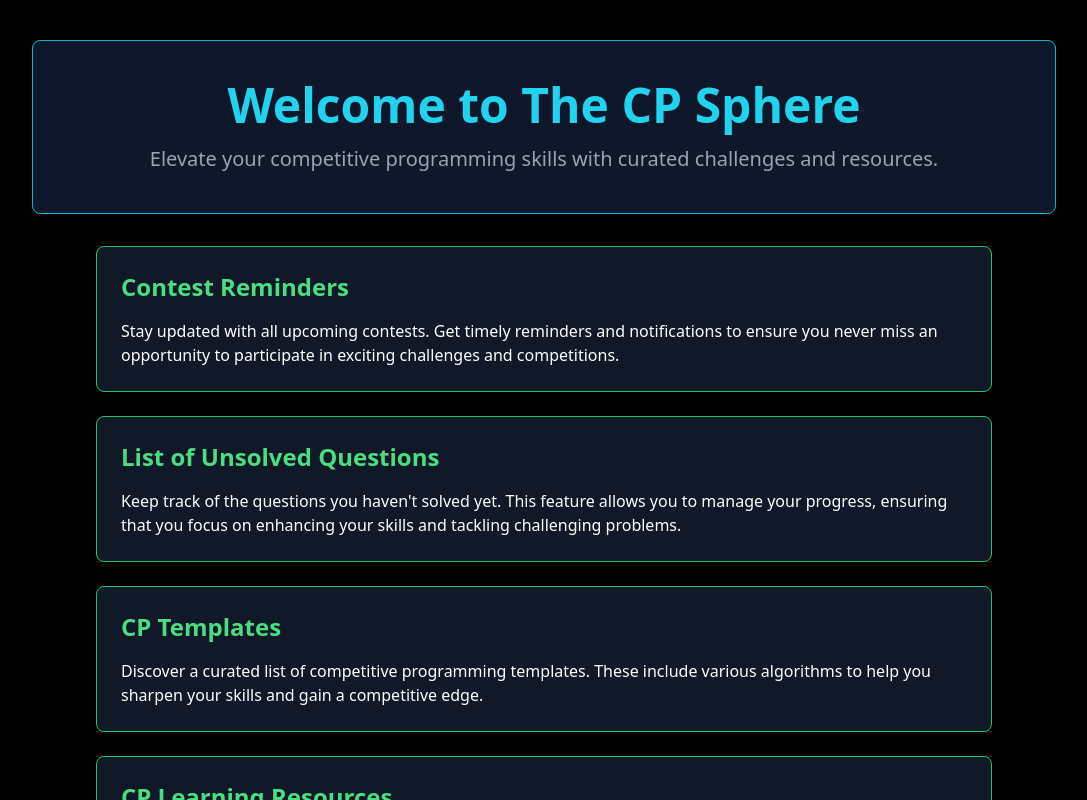
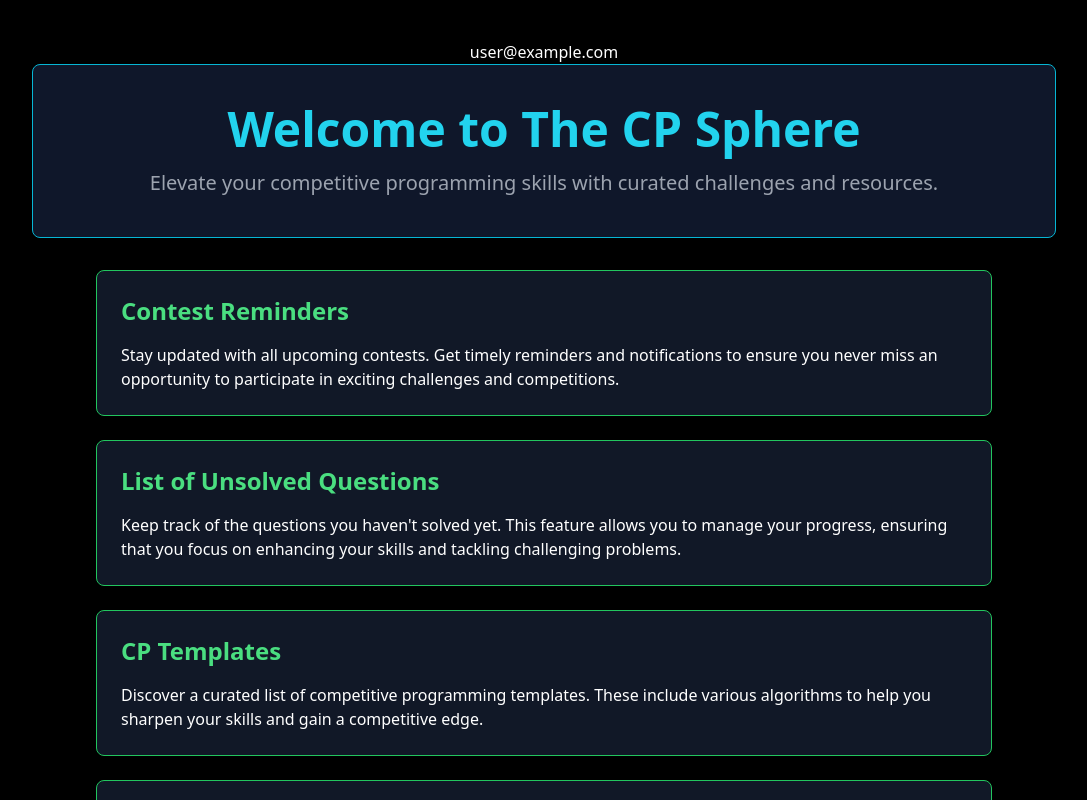
Before and after one commit to niteshsaxena03/The-CP-Sphere-Client, a React (Vite) app: page /home in a window 1280 px wide. Shown: the top 800 px of the page, without its empty margins (96-1183 px from the left). Built offline with nearby package versions, Linux system fonts and the light colour scheme; no server answers; sample sign-in values are in the browser's storage.

Commit message:
fetched current user email

```diff
--- a/src/pages/HomePage.jsx
+++ b/src/pages/HomePage.jsx
@@ -1,11 +1,22 @@
-import { useEffect } from "react";
+import { useEffect, useState } from "react";
 import { useNavigate } from "react-router-dom"; // Changed to useNavigate
 import CardComponent from "../components/CardComponent";
 import { useFirebase } from "../Firebase/firebaseContext";
 
 const HomePage = () => {
   const navigate = useNavigate(); // Use useNavigate instead of useNavigation
-  const { logOut, isLoggedIn } = useFirebase();
+  const { logOut, isLoggedIn, user } = useFirebase();
+
+  const [userEmail, setUserEmail] = useState(null);
+
+  useEffect(() => {
+    if (user) {
+      console.log(user);
+      setUserEmail(user.email); // Set the email if user is logged in
+    } else {
+      console.log("user not found");
+    }
+  }, [user]);
 
   // Redirect to welcome page if not logged in
   useEffect(() => {
@@ -13,6 +24,8 @@ const HomePage = () => {
       navigate("/"); // Change to your actual welcome page route
     }
   }, [isLoggedIn, navigate]);
+
+  console.log("Current User Email:", userEmail);
 
   const cardData = [
     {
@@ -55,6 +68,7 @@ const HomePage = () => {
 
   return (
     <div className="bg-black min-h-screen p-5 md:p-10 flex flex-col items-center">
+      <h1 className="text-white">{userEmail}</h1> {/* Correctly render the userEmail here */}
       {/* Main Welcome Card */}
       <div className="bg-slate-900 p-10 rounded-lg shadow-lg mb-8 w-full max-w-5xl text-center border border-cyan-500">
         <h1 className="text-4xl md:text-5xl font-bold text-cyan-400 mb-4">
@@ -65,7 +79,6 @@ const HomePage = () => {
           and resources.
         </p>
       </div>
-
       {/* Card Grid */}
       <div className="grid grid-cols-1 gap-6 w-full max-w-4xl">
         {cardData.map((card, index) => (
@@ -77,7 +90,6 @@ const HomePage = () => {
           />
         ))}
       </div>
-
       {/* Logout Button */}
       <div className="mt-8 w-full max-w-xs">
         <button
```
